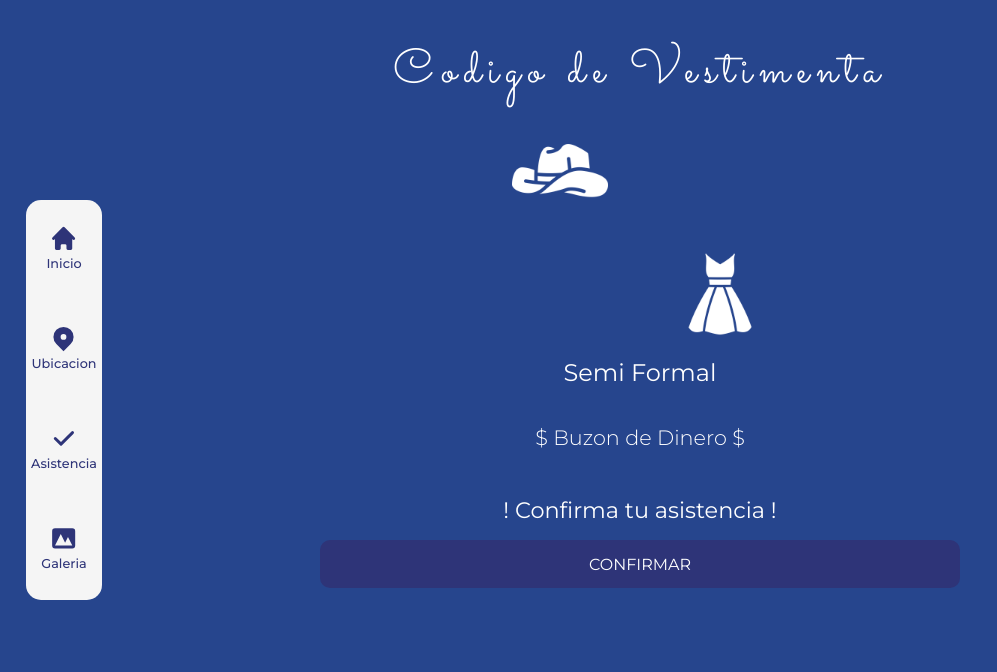
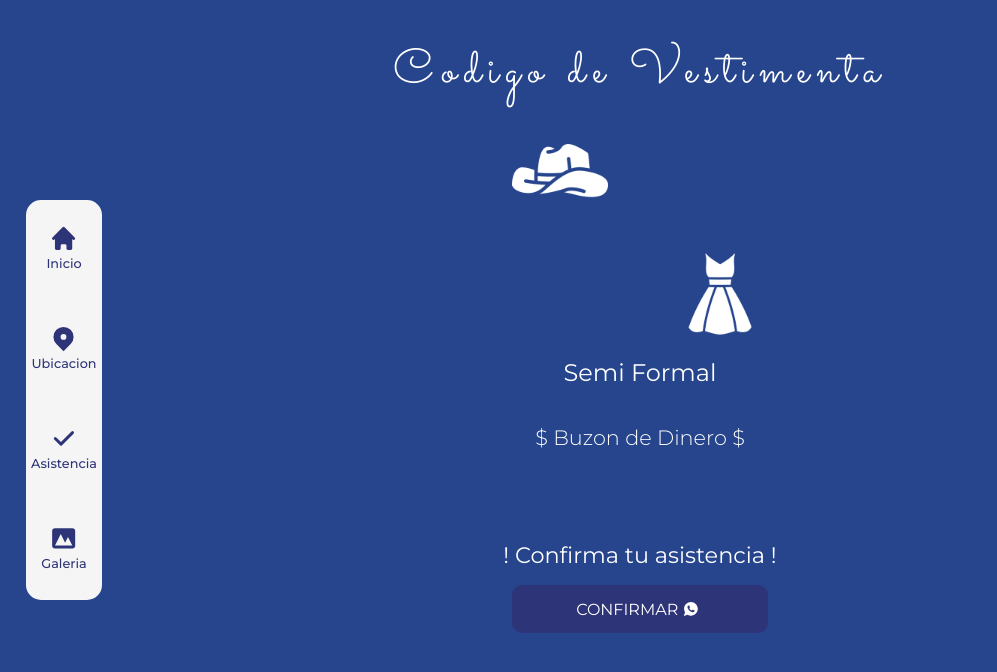
Before and after one commit to PixiesCorp/xv-demo, a Next.js app: page /asistencia in a window 1280 px wide. Shown: the top 672 px of the page, without its empty margins (0-997 px from the left). Built offline with nearby package versions, Linux system fonts and the light colour scheme.

Commit message:
titulo de portada fixed y boton de confirmar asistencia fixed

```diff
--- a/components/Animate.jsx
+++ b/components/Animate.jsx
@@ -2,6 +2,7 @@ import { motion, AnimatePresence } from "framer-motion";
 import styles from "../styles/Animate.module.css";
 import { useState } from "react";
 import { IoMdClose } from "react-icons/io";
+import { IoLogoWhatsapp } from "react-icons/io";
 import { TextField, styled } from "@mui/material";
 
 const CssTextField = styled(TextField, {
@@ -180,6 +181,7 @@ export default function Animate() {
         className={styles.btn}
       >
         CONFIRMAR
+        <IoLogoWhatsapp />
       </motion.button>
     </div>
   );
--- a/styles/Animate.module.css
+++ b/styles/Animate.module.css
@@ -1,9 +1,16 @@
 .btn {
   width: 50%;
   height: 3em;
+  display: flex;
+  justify-content: space-evenly;
+  align-items: center;
   border-radius: 10px;
 	font-family: 'Montserrat', sans-serif;
   background-color: #2E3478;
+}
+
+.btn > svg {
+  width: 10%;
 }
 
 .container {
@@ -56,6 +63,19 @@
   align-items: center;
 }
 
+@media screen and (min-width: 1200px) {
+  .btn {
+    width: 20%;
+    display: flex;
+    justify-content: center;
+    align-items: center;
+  }
+
+  .btn > svg {
+    width: 10%;
+  }
+}
+
 /* iphone 8 */
 @media only screen and (device-width: 375px) and (device-height: 667px) and (-webkit-device-pixel-ratio: 2) {
 
--- a/styles/Asist.module.css
+++ b/styles/Asist.module.css
@@ -63,10 +63,14 @@
 }
 
 @media screen and (min-width: 1200px) {
+
   .asistContainImg {
     width: 20%;
   }
 
+  .confirm {
+    margin-top: 2em;
+  }
 
 }
 
```
Also changed, not shown: styles/Home.module.css (+7 -1 lines), styles/Music.module.css (+12 -0 lines).
